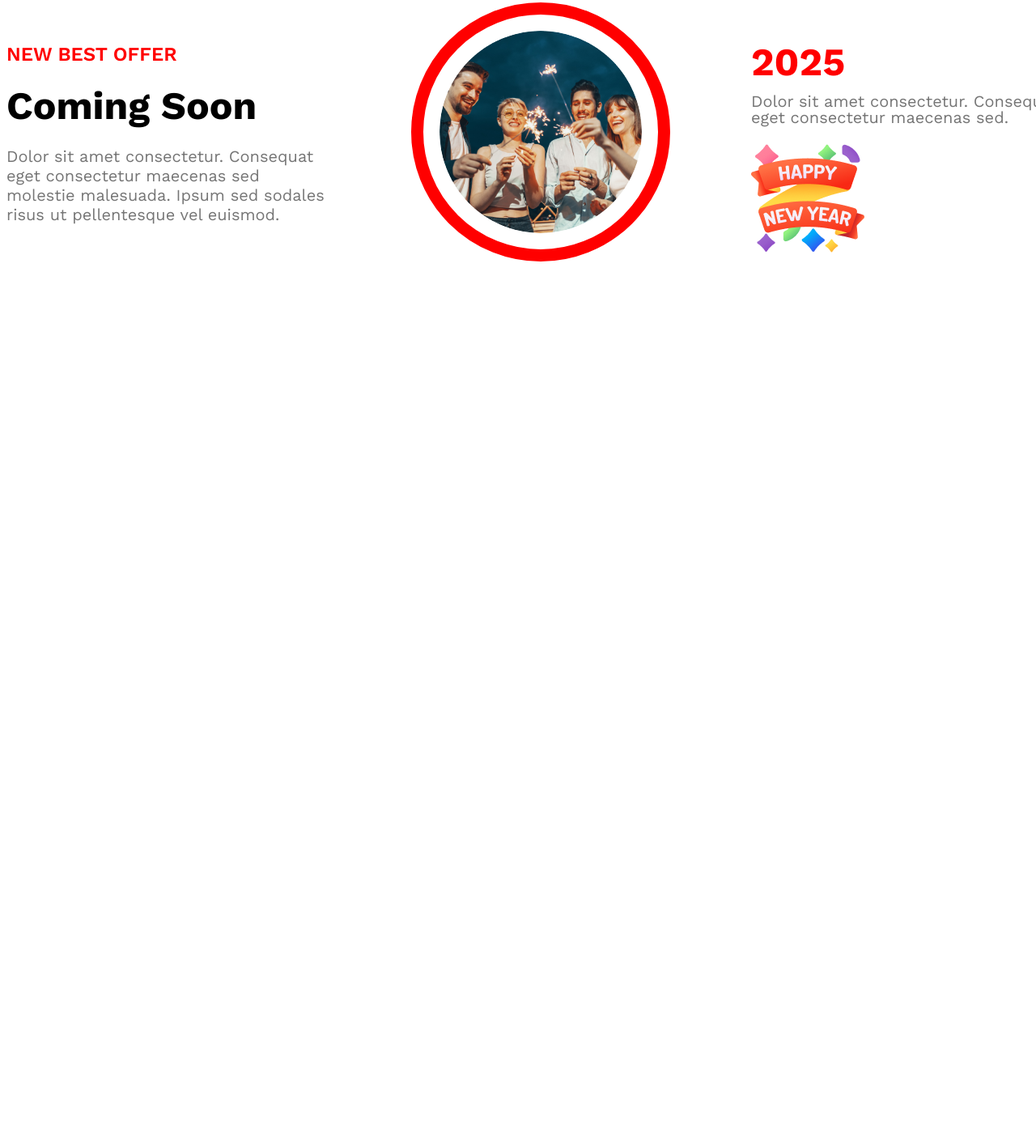
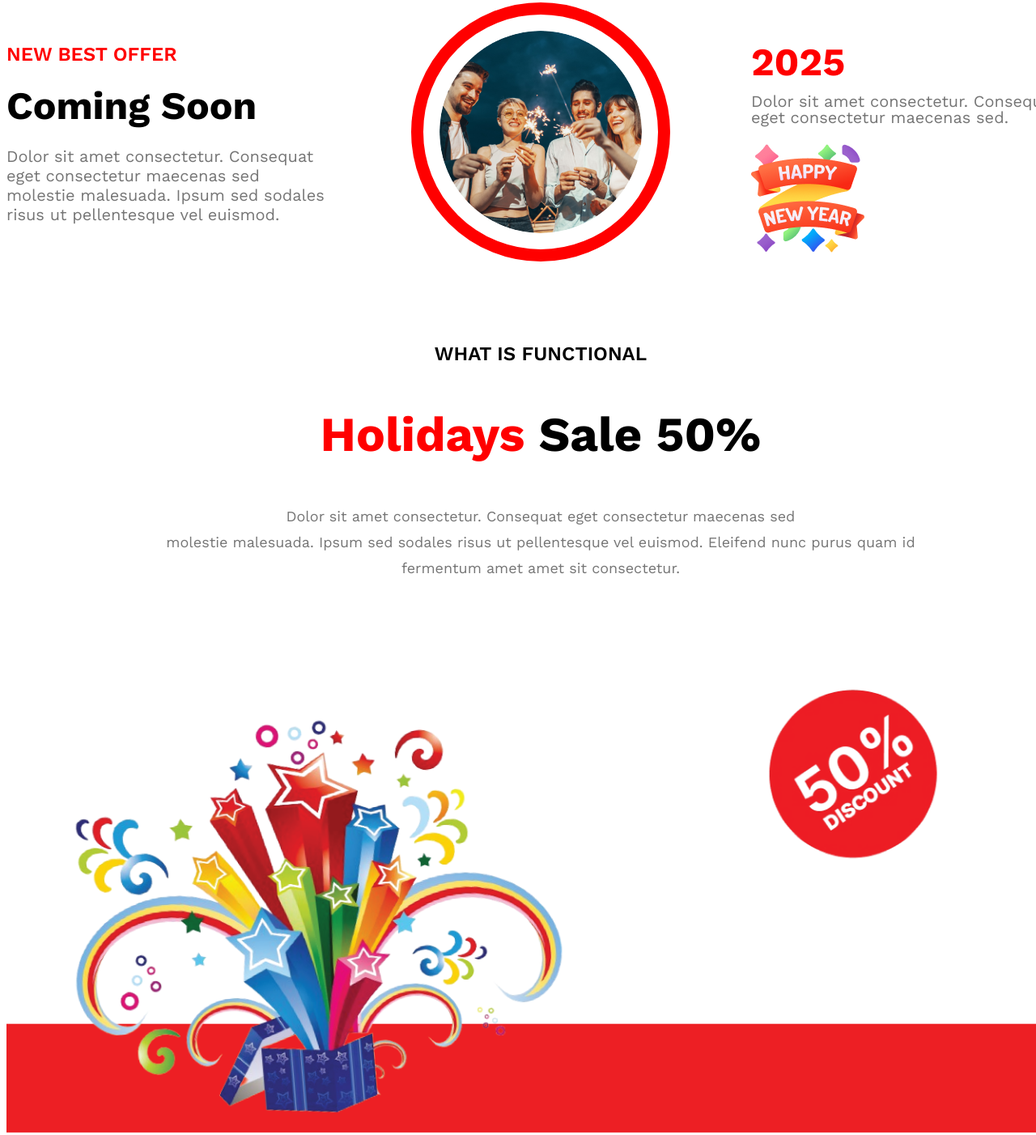
Before and after one commit to iamarifhossain1/new-year-offer, a plain HTML site: page index.html in a window 1280 px wide. Shown: the part 3036-4438 px from the top of the page at 81% size. Before the commit the page ends 3409 px from the top, so only its background shows below. Drawn offline with nearby package versions, Linux system fonts and the light colour scheme.

Commit message:
still working

```diff
--- a/index.html
+++ b/index.html
@@ -64,8 +64,22 @@
                         <p class="best-offer-sub-description">Dolor sit amet consectetur. Consequat eget consectetur maecenas sed.</p>
                         <img src="images/Group 96.png" alt="" class="best-offer-sub-img-container">
                     </div>
+                    </div>
+            </section>
+            <!--best offer section-->
 
-                    </div>
+            <!--holiday-sales section-->
+
+            <section class="holiday-sales">
+                <div class="sales-container">
+                    <p class="hoilday-title">WHAT IS FUNCTIONAL</p>
+                    <h1 class="holiday-heading"><span class="holiday-highlight">Holidays</span> Sale 50%</h1>
+                    <p class="holiday-description">Dolor sit amet consectetur. Consequat eget consectetur maecenas sed<br>
+                    molestie malesuada. Ipsum sed sodales risus ut pellentesque vel euismod. Eleifend nunc purus quam id<br> fermentum amet amet sit consectetur.</p>
+                </div>
+
+                <img src="images/holiday.png" alt="" class="holiday-sales-img">
+
             </section>
 
         </main>
--- a/style.css
+++ b/style.css
@@ -217,3 +217,39 @@ main {
 }
 
 /* best-offer-style */
+
+/* holiday-sales-style */
+
+.sales-container {
+
+    text-align: center;
+}
+
+.hoilday-title {
+
+    font-size: 24px;
+    font-weight: 600;
+}
+
+.holiday-heading {
+
+    font-size: 60px;
+}
+
+.holiday-highlight {
+
+    color: red;
+}
+
+.holiday-description {
+
+    font-size: 18px;
+    font-weight: 400;
+    color: #757575;
+    line-height: 32px;
+}
+
+.holiday-sales-img {
+
+    width: 1320px;
+}
```
Also changed, not shown: images/Group 44.png (deleted), images/Group_44.png (added), images/holiday.png (added), images/surprise-box.png (added).
